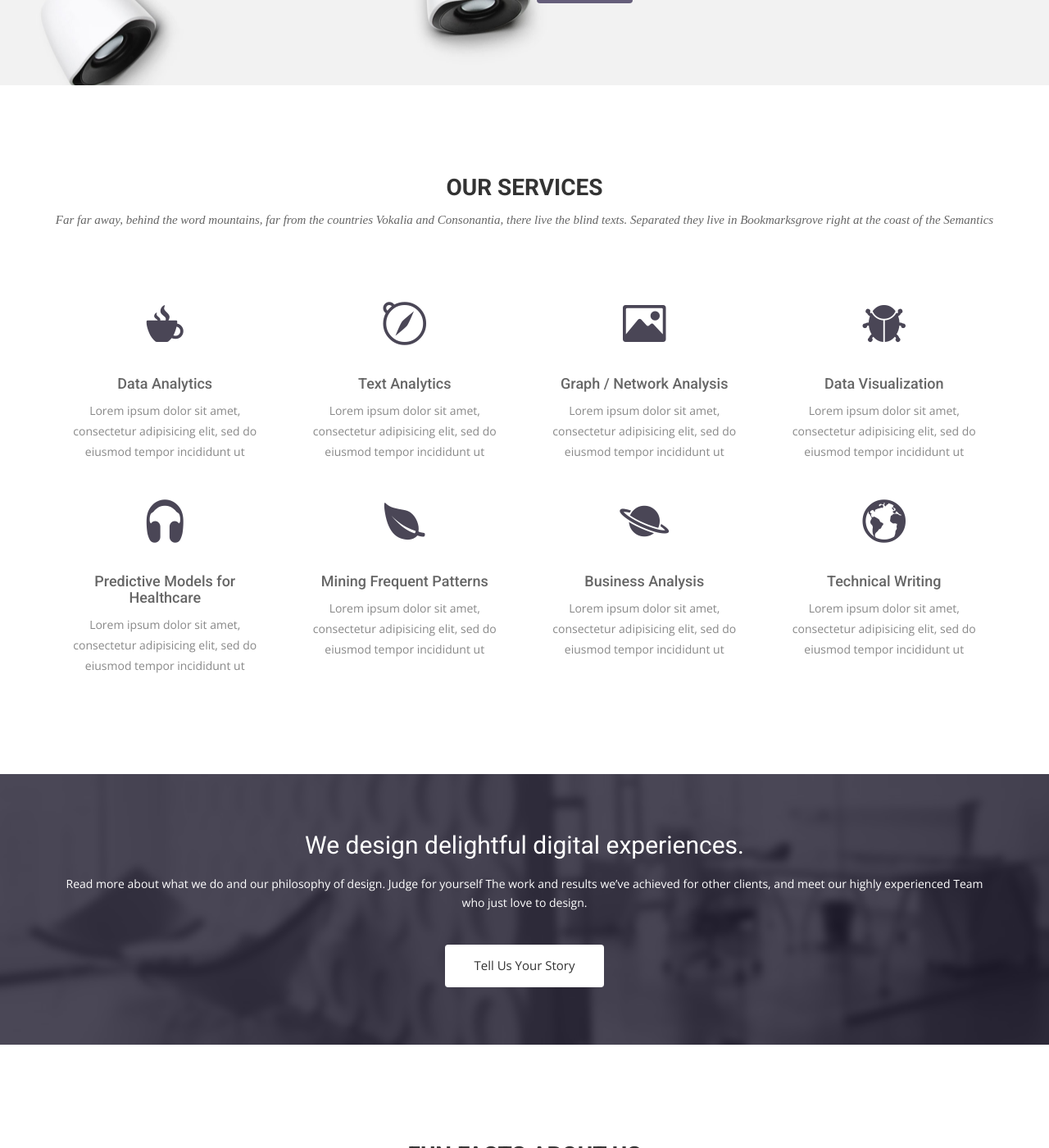
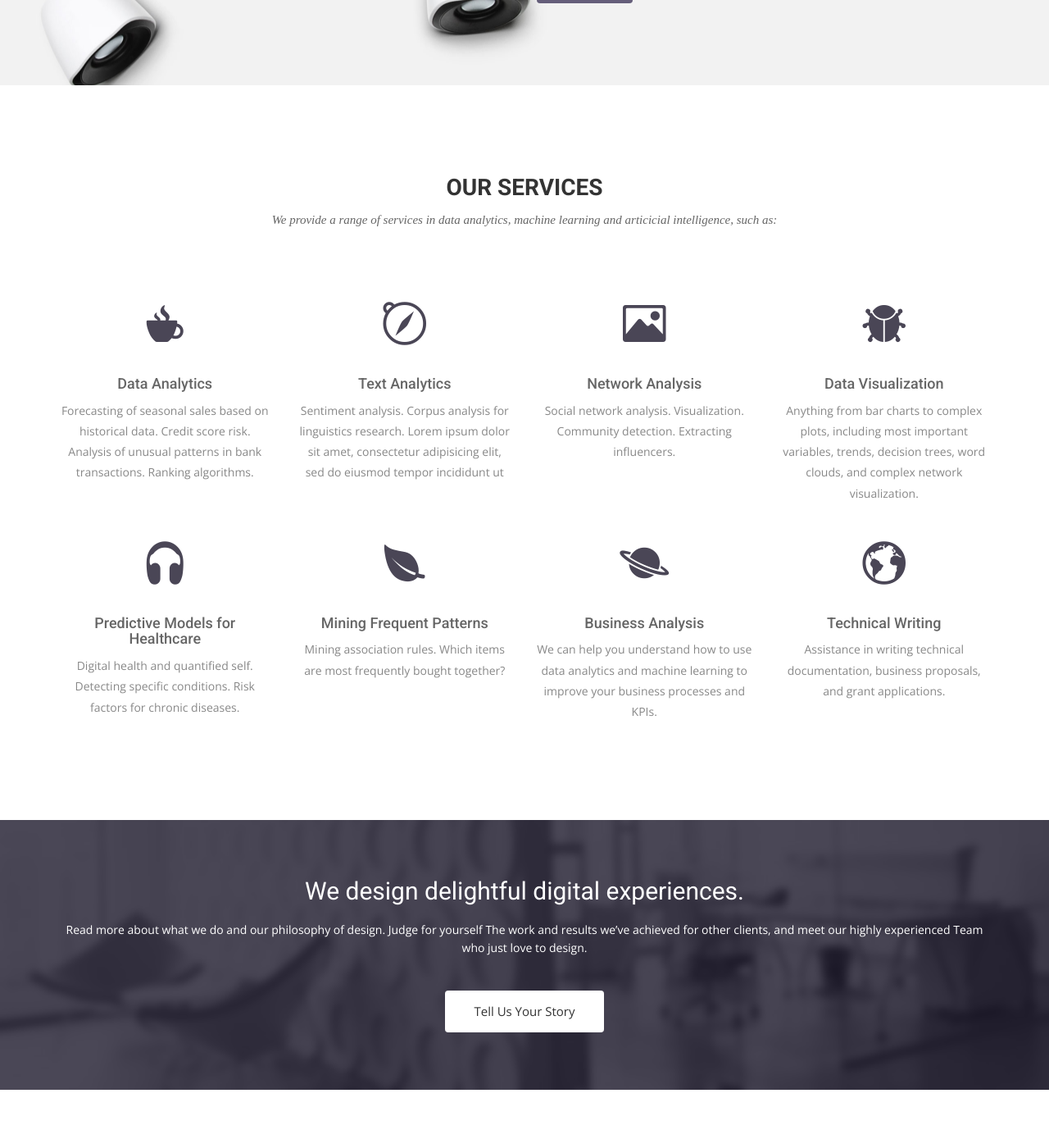
Before and after one commit to deeplearnit/deeplearnit.github.io, a Jekyll site: the page built from index.html, in a window 1280 px wide and 1400 px high, scrolled down 1897 px. Shown: the whole window at 82% size. Built offline with Jekyll 4.4.1, drawn with Linux system fonts in a browser that asks for light colours; nearby versions of some CDN libraries; some web fonts are replaced.

Commit message:
Add services

```diff
--- a/index.html
+++ b/index.html
@@ -60,7 +60,7 @@ permalink: /
     <div class="row">
       <div class="section-title">
         <h2>Our Services</h2>
-        <p>Far far away, behind the word mountains, far from the countries Vokalia and Consonantia, there live the blind texts. Separated they live in Bookmarksgrove right at the coast of the Semantics</p>
+        <p>We provide a range of services in data analytics, machine learning and articicial intelligence, such as:</p>
       </div>
     </div>
     <div class="row ">
@@ -68,56 +68,56 @@ permalink: /
         <div class="service-item">
           <i class="icon ion-coffee"></i>
           <h4>Data Analytics</h4>
-          <p>Lorem ipsum dolor sit amet, consectetur adipisicing elit, sed do eiusmod tempor incididunt ut </p>
+          <p>Forecasting of seasonal sales based on historical data. Credit score risk. Analysis of unusual patterns in bank transactions. Ranking algorithms.  </p>
         </div>
       </div>
       <div class="col-sm-6 col-md-3">
         <div class="service-item">
           <i class="ion-compass"></i>
           <h4>Text Analytics</h4>
-          <p>Lorem ipsum dolor sit amet, consectetur adipisicing elit, sed do eiusmod tempor incididunt ut </p>
+          <p>Sentiment analysis. Corpus analysis for linguistics research. Lorem ipsum dolor sit amet, consectetur adipisicing elit, sed do eiusmod tempor incididunt ut </p>
         </div>
       </div>
       <div class="col-sm-6 col-md-3">
         <div class="service-item">
           <i class="ion-image"></i>
-          <h4>Graph / Network Analysis</h4>
-          <p>Lorem ipsum dolor sit amet, consectetur adipisicing elit, sed do eiusmod tempor incididunt ut </p>
+          <h4>Network Analysis</h4>
+          <p>Social network analysis. Visualization. Community detection. Extracting influencers. </p>
         </div>
       </div>
       <div class="col-sm-6 col-md-3">
         <div class="service-item">
           <i class="ion-bug"></i>
           <h4>Data Visualization</h4>
-          <p>Lorem ipsum dolor sit amet, consectetur adipisicing elit, sed do eiusmod tempor incididunt ut </p>
+          <p> Anything from bar charts to complex plots, including most important variables, trends, decision trees, word clouds, and complex network visualization. </p>
         </div>
       </div>
       <div class="col-sm-6 col-md-3">
         <div class="service-item">
           <i class="ion-headphone"></i>
           <h4>Predictive Models for Healthcare</h4>
-          <p>Lorem ipsum dolor sit amet, consectetur adipisicing elit, sed do eiusmod tempor incididunt ut </p>
+          <p> Digital health and quantified self. Detecting specific conditions. Risk factors for chronic diseases. </p>
         </div>
       </div>
       <div class="col-sm-6 col-md-3">
         <div class="service-item">
           <i class="ion-leaf"></i>
           <h4>Mining Frequent Patterns</h4>
-          <p>Lorem ipsum dolor sit amet, consectetur adipisicing elit, sed do eiusmod tempor incididunt ut </p>
+          <p>Mining association rules. Which items are most frequently bought together? </p>
         </div>
       </div>
       <div class="col-sm-6 col-md-3">
         <div class="service-item">
           <i class="ion-planet"></i>
           <h4>Business Analysis</h4>
-          <p>Lorem ipsum dolor sit amet, consectetur adipisicing elit, sed do eiusmod tempor incididunt ut </p>
+          <p>We can help you understand how to use data analytics and machine learning to improve your business processes and KPIs. </p>
         </div>
       </div>
       <div class="col-sm-6 col-md-3">
         <div class="service-item">
           <i class="ion-earth"></i>
           <h4>Technical Writing</h4>
-          <p>Lorem ipsum dolor sit amet, consectetur adipisicing elit, sed do eiusmod tempor incididunt ut </p>
+          <p>Assistance in writing technical documentation, business proposals, and grant applications. </p>
         </div>
       </div>
     </div>
```
